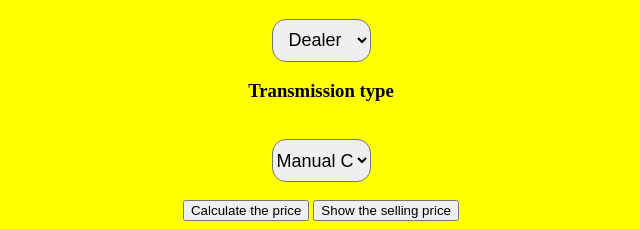
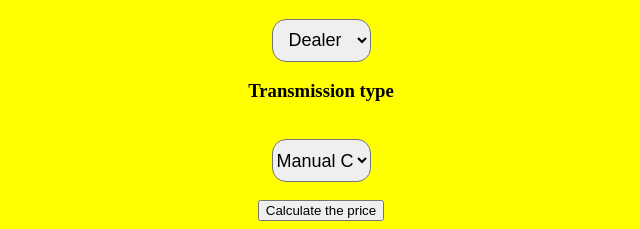
Before and after one commit to imbalram/minor_project, a Flask app: page / in a window 1280 px wide. Shown: the part 601-830 px from the top of the page, without its empty margins (319-959 px from the left). Run offline with Flask 2, Linux system fonts and the light colour scheme; parts of the project's set-up code (start-up, migrations or seed data) failed here and were passed over.

Commit message:
Update index.html

```diff
--- a/templates/index.html
+++ b/templates/index.html
@@ -32,7 +32,7 @@
             </select>
             <br><br>
   <button data-modal-target="#modal">Calculate the price</button>
-            <button data-modal-target="#modal">Show the selling price</button>
+
   <div class="modal" id="modal">
     <div class="modal-header">
     <button data-close-button class="close-button">&times;</button>
```
